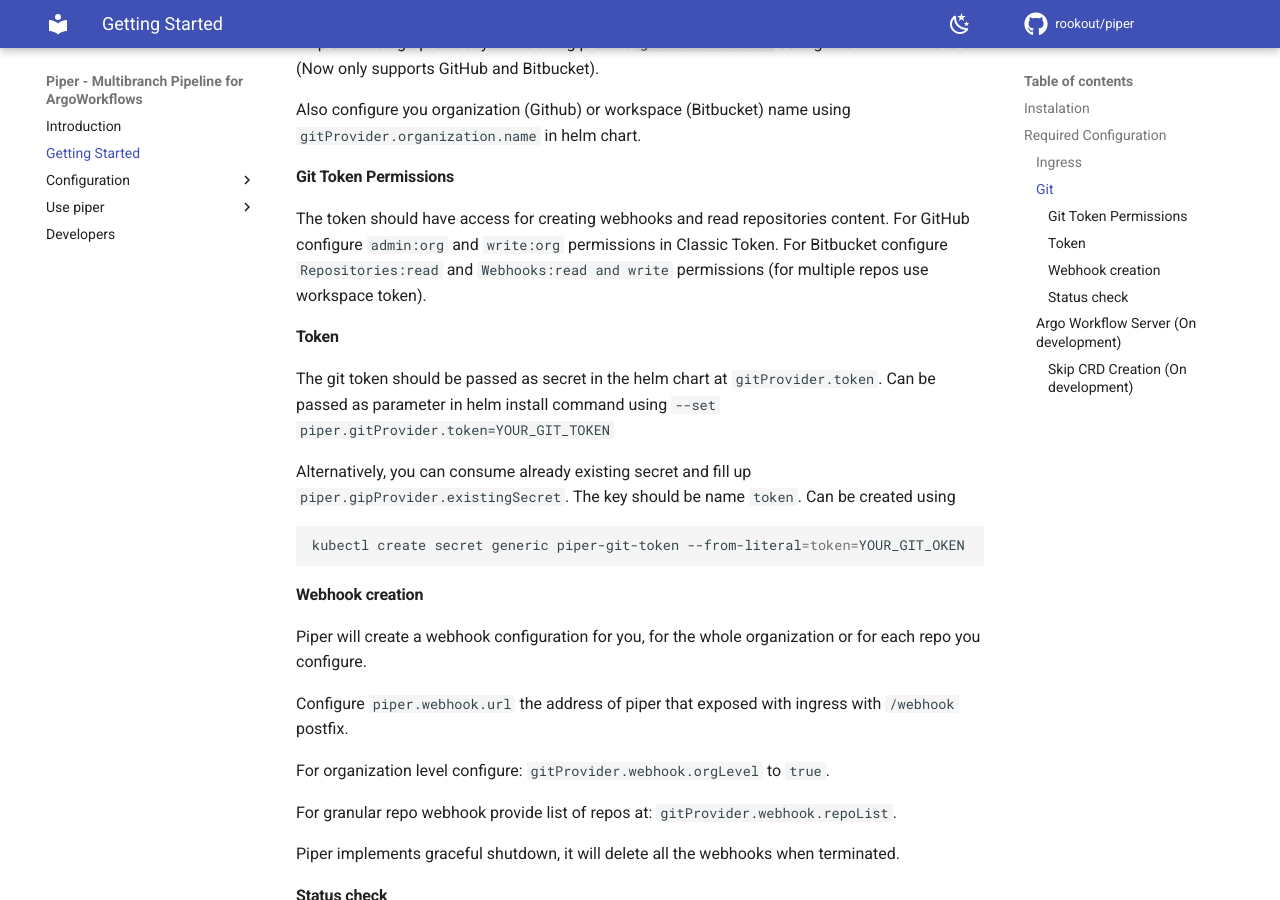
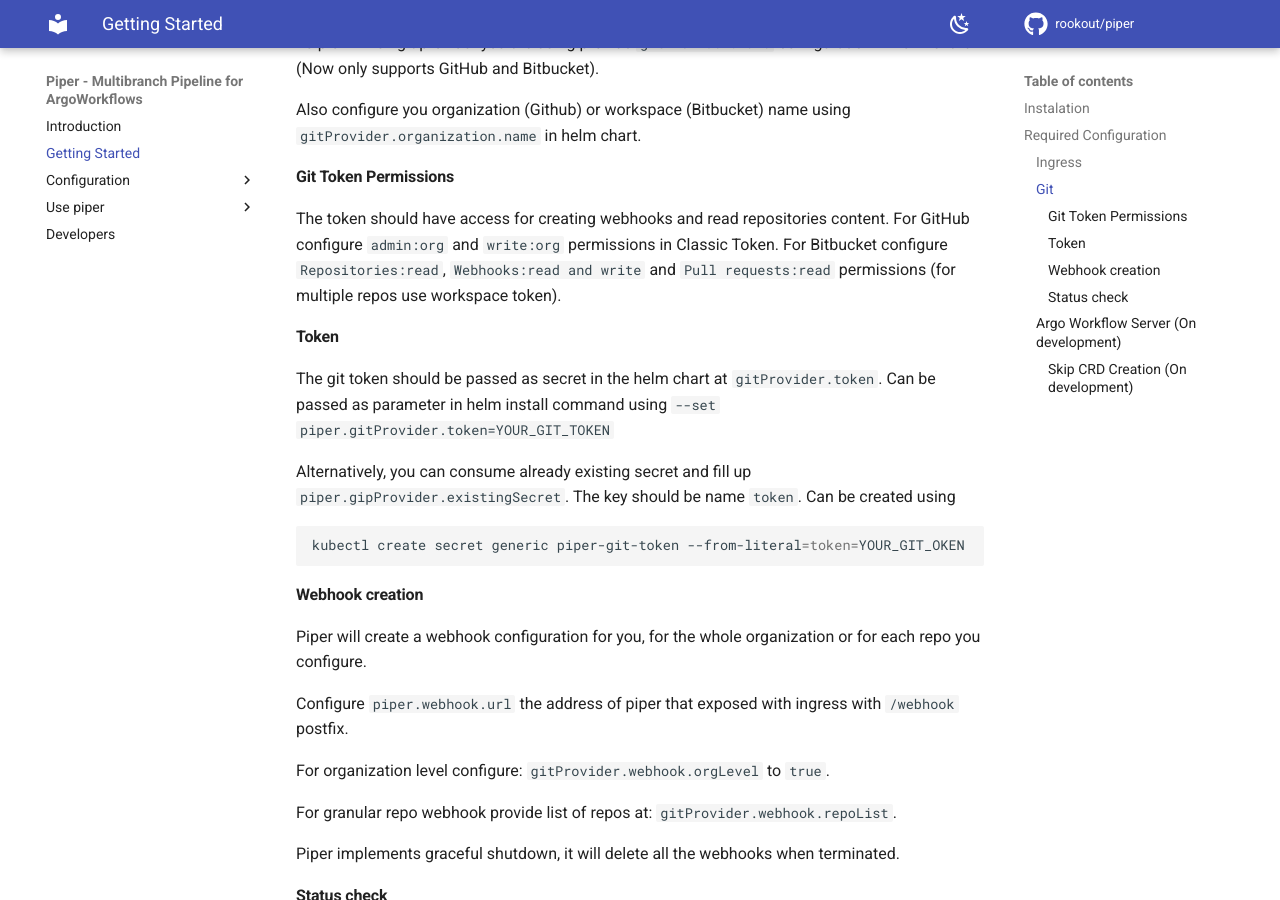
Before and after one commit to Rookout/piper, an MkDocs documentation site: the page built from docs/getting_started/installation.md, in a window 1280 px wide and 900 px high, scrolled down 883 px. Built offline with MkDocs 1.6.1 and Material for MkDocs 9.7.7, drawn with Linux system fonts in a browser that asks for light colours; comment, search, counter and statistics services are not loaded.

Commit message:
docs: bitbucket permission fix
Signed-off-by: gosharo <gosha@rookout.com>

```diff
--- a/docs/getting_started/installation.md
+++ b/docs/getting_started/installation.md
@@ -40,7 +40,7 @@
 
 The token should have access for creating webhooks and read repositories content.
 For GitHub configure `admin:org` and `write:org` permissions in Classic Token.
-For Bitbucket configure `Repositories:read` and `Webhooks:read and write` permissions (for multiple repos use workspace token).
+For Bitbucket configure `Repositories:read`, `Webhooks:read and write` and `Pull requests:read` permissions (for multiple repos use workspace token).
 
 #### Token
 
```
